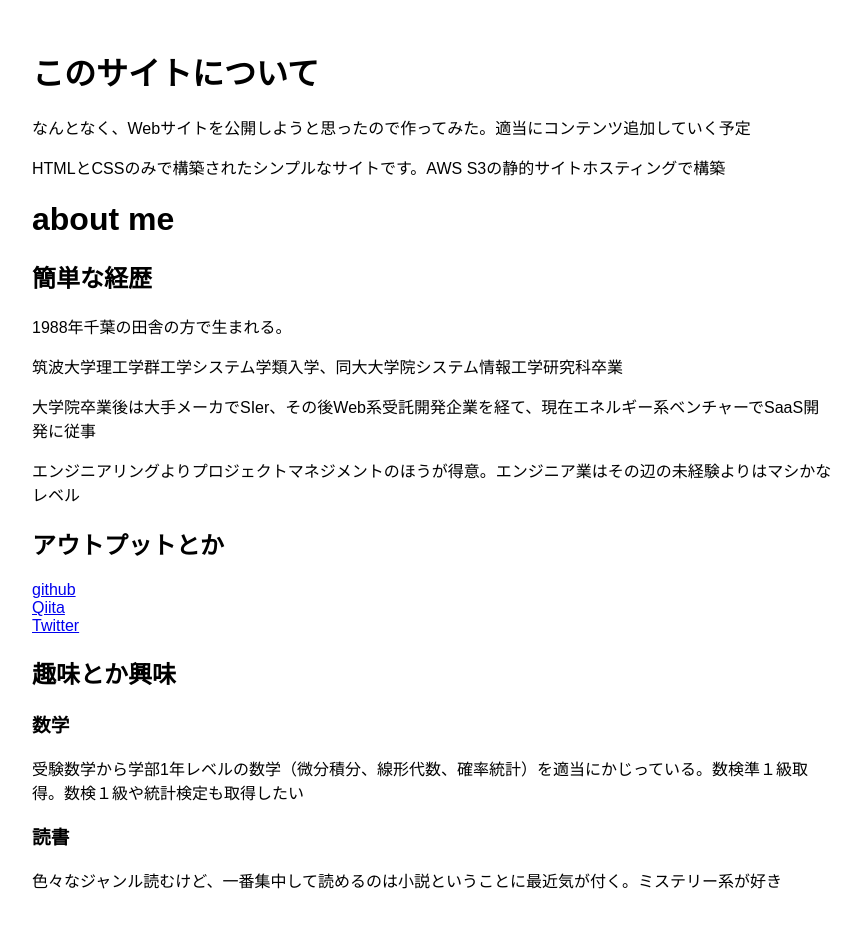
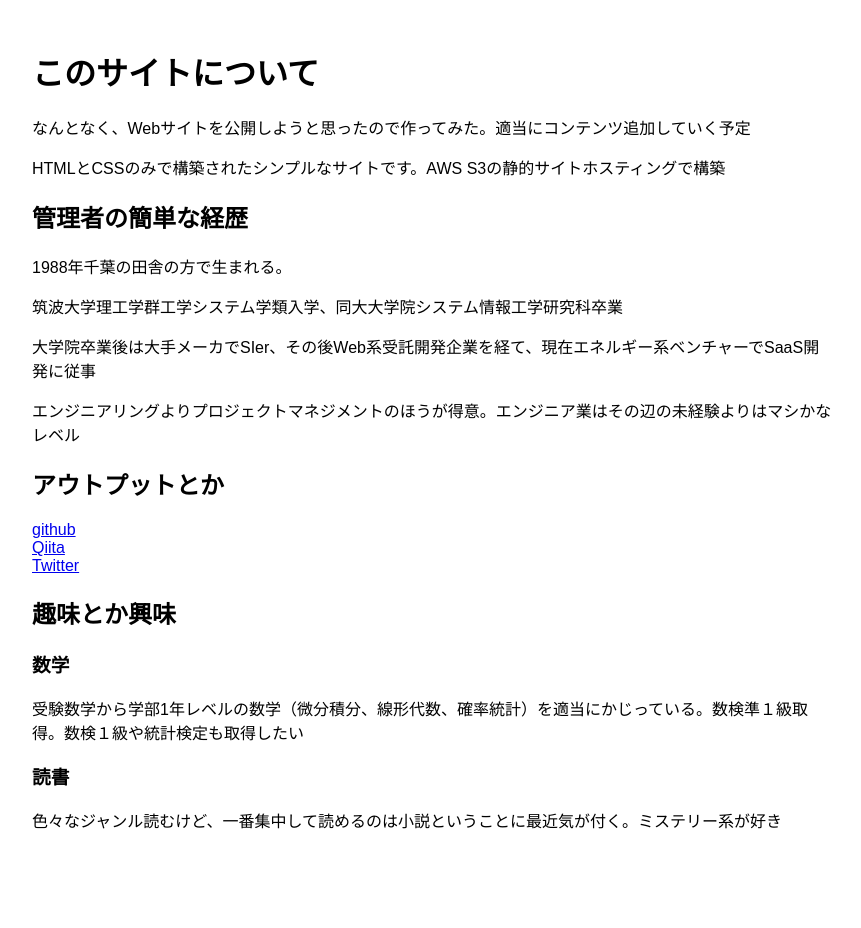
Before and after one commit to gitk47320/static_website, a plain HTML site: page index.html in a window 1280 px wide. Shown: the whole page, without its empty margins (208-1069 px from the left). After the commit the page ends 880 px from the top, so only its background shows below. Drawn offline with Linux system fonts and the light colour scheme.

Commit message:
about me削除

```diff
--- a/index.html
+++ b/index.html
@@ -14,11 +14,9 @@
           <p>なんとなく、Webサイトを公開しようと思ったので作ってみた。適当にコンテンツ追加していく予定</p>
           <p>HTMLとCSSのみで構築されたシンプルなサイトです。AWS S3の静的サイトホスティングで構築</p>
         </div>
-        <div class = "about-me">
-        <h1 class = "heading">about me</h1>
         <div class = "content">
           <div class = "aboutme">
-            <h2>簡単な経歴</h2>
+            <h2>管理者の簡単な経歴</h2>
             <p>1988年千葉の田舎の方で生まれる。</p>
             <p>筑波大学理工学群工学システム学類入学、同大大学院システム情報工学研究科卒業</p>
             <p>大学院卒業後は大手メーカでSIer、その後Web系受託開発企業を経て、現在エネルギー系ベンチャーでSaaS開発に従事</p>
```
